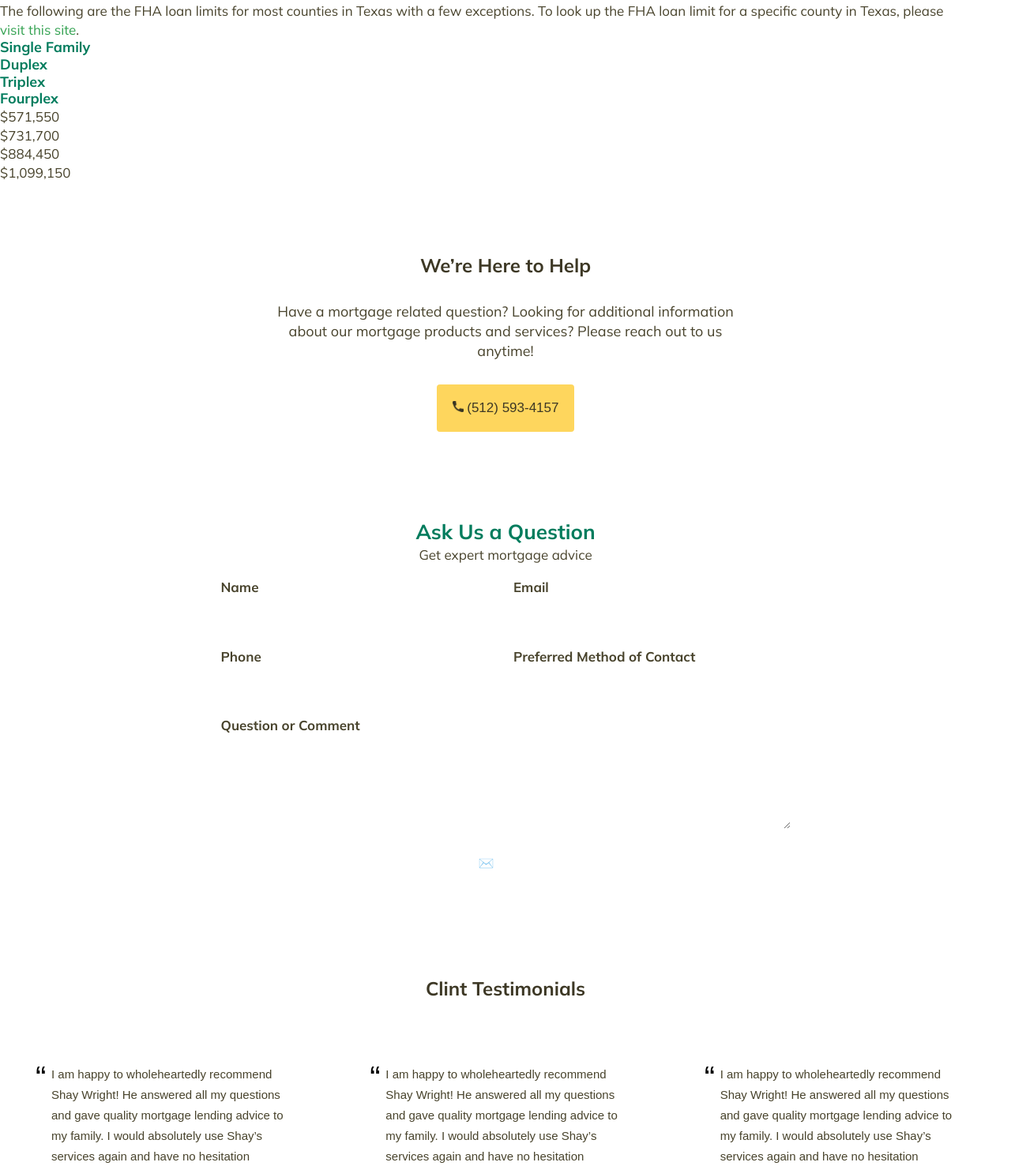
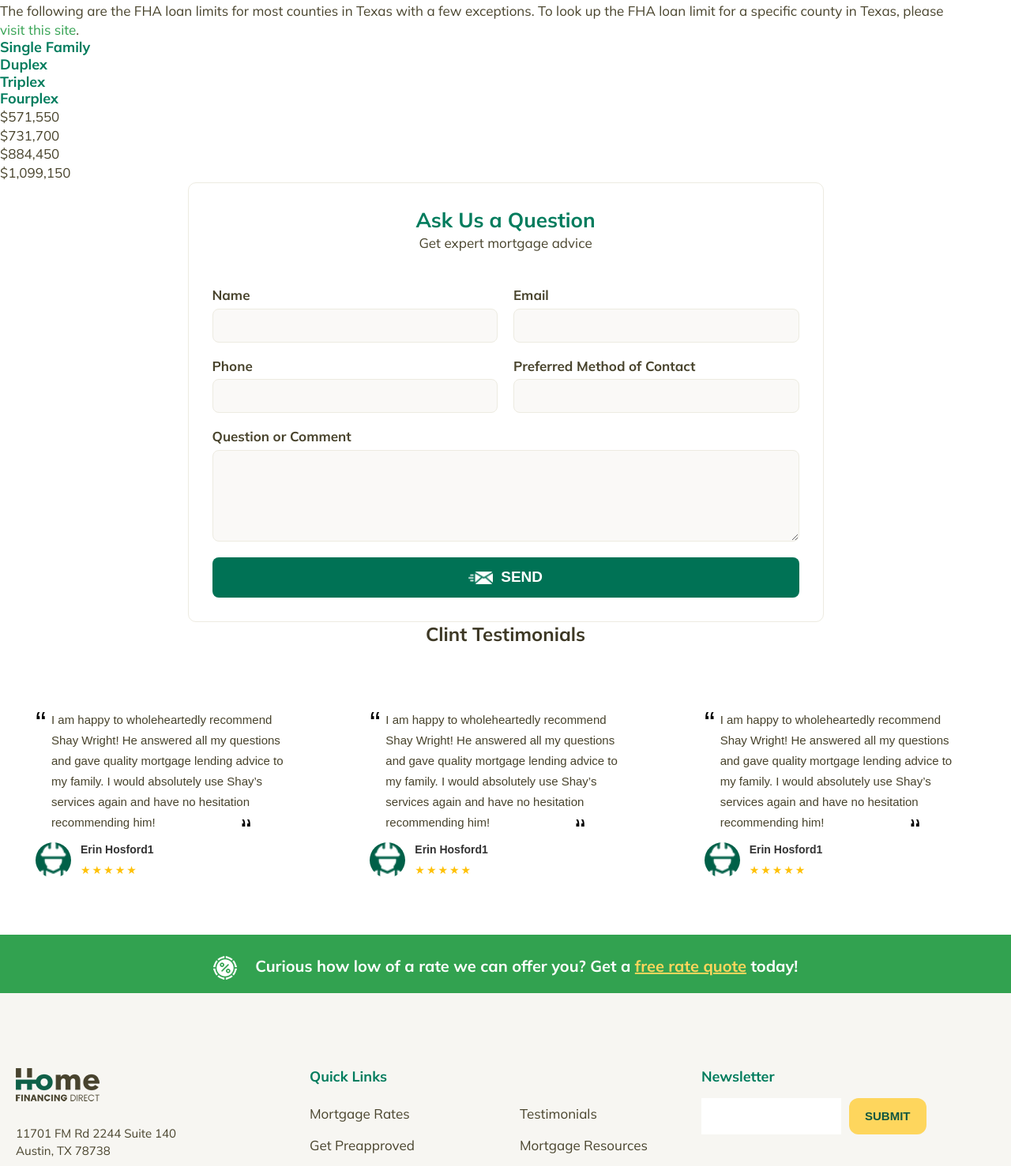
Before and after one commit to DreamLabIt/Financing-Direct, a PHP site: page / in a window 1280 px wide. Shown: the part 2508-3985 px from the top of the page at 79% size. Run offline with PHP 8.4, Linux system fonts and the light colour scheme.

Commit message:
form update

```diff
--- a/assets/style.css
+++ b/assets/style.css
@@ -553,21 +553,13 @@ label {
 
 /* ====== Mortgages style end ====== */
 
-
-/* ====== form section ===== */
-.common-wrap-form{
-   padding-top: 90px;
-   padding-bottom: 90px;
-   max-width: 805px;
-   margin: 0 auto;
-}
-.common-wrap-form .help{
+/* .common-form-wrap .help{
    max-width: 600px;
    margin: 0 auto;
    text-align: center;
    margin-bottom: 80px;
 
-}
+
    .common-wrap-form .help p{
    font-size: 18px;
    line-height: 25px;
@@ -577,29 +569,44 @@ label {
    .common-wrap-form .help img{
       max-width: 14px;
     }
-.form-box {
+*/
+
+
+/* ====== Common form section ===== */
+.common-form-section{
+  padding-top: 90px;
+  padding-bottom: 90px;
+  max-width: 805px;
+  margin: 0 auto;
   background: #ffffff;
-      border: 1px solid var(--border-color);
+  border: 1px solid #EDEBE1;
   border-radius: 10px;
   padding: 30px;
 }
 
-    .form-box form {
+.common-form-content {
+    padding-bottom: 40px;
+  }
+.common-form-content p{
+  margin-bottom: 5px;
+}
+
+.common-form-wrap form {
   display: grid;
   grid-template-columns: repeat(2, 1fr);
   gap: 20px;
 }
 
-    .form-group {
+.common-form-wrap .common-form-group {
   display: flex;
   flex-direction: column;
 }
 
-    .form-group.full {
-      grid-column: 1 / -1; /* full width row */
+.common-form-wrap .common-form-group.wrap {
+  grid-column: 1 / -1;
 }
 
-   .form-box label {
+.common-form-wrap label {
   font-size: 17px;
   margin-bottom: 6px;
   font-weight: bold;
@@ -607,35 +614,44 @@ label {
   text-align: left;
 }
 
-    input,
+.common-form-wrap input,
 textarea {
   padding: 12px;
   font-size: 15px;
-      border: 1px solid var(--border-color);
+  border: 1px solid #EDEBE1;
   border-radius: 8px;
-      background-color: var(--background-gray);
+  background-color: #FAF9F7;
   resize: vertical;
 }
+.common-form-wrap input:focus{
+  outline: none;
+}
 
-    .submit-btn {
+.common-form-wrap button {
   grid-column: 1 / -1;
   padding: 14px;
-      background-color: var(--background-green-light);
+  background-color: #007255;
   color: white;
   border: none;
   border-radius: 8px;
   font-weight: bold;
-      font-size: 16px;
+  font-size: 19px;
+  line-height: 22.8px;
   cursor: pointer;
-      display: flex;
-      justify-content: center;
-      align-items: center;
-      gap: 8px;
+  transition: 0.3s ease-in;
+}
+.common-form-wrap img{
+  width: 36px;
+  vertical-align: middle;
+  padding-right: 5px;
 }
 
-    .submit-btn:hover {
+.common-form-wrap button:hover {
   background-color: #015a3b;
 }
+
+
+/* ====== Common form section end ===== */
 
 
 
--- a/form.php
+++ b/form.php
@@ -1,36 +1,40 @@
-<div class="common-wrap common-wrap-form">
+<!-- <div class="common-wrap common-wrap-form">
   <div class="help">
     <h3 class="title">We’re Here to Help</h3>
     <p>Have a mortgage related question? Looking for additional information about our mortgage products and services? Please reach out to us anytime!</p>
     <button class="btn"><img src="./assets/images/phone-icon.png" alt=""> (512) 593-4157</button>
   </div>
- <div class="form-box d-flex flex-col gap-20">
-  <div class="form-title text-center">
+
+ </div> -->
+
+<section class="common-form-section">
+  <div class="common-form-wrap d-flex flex-col">
+    <div class="common-form-content text-center">
       <h2>Ask Us a Question</h2>
       <p>Get expert mortgage advice</p>
     </div>
     <form>
-        <div class="form-group">
+      <div class="common-form-group">
         <label for="name">Name</label>
         <input type="text" id="name">
       </div>
-        <div class="form-group">
+      <div class="common-form-group">
         <label for="email">Email</label>
         <input type="email" id="email">
       </div>
-        <div class="form-group">
+      <div class="common-form-group">
         <label for="phone">Phone</label>
         <input type="text" id="phone">
       </div>
-        <div class="form-group">
+      <div class="common-form-group">
         <label for="contact">Preferred Method of Contact</label>
         <input type="text" id="contact" >
       </div>
-        <div class="form-group full">
+      <div class="common-form-group wrap">
         <label for="message">Question or Comment</label>
         <textarea id="message" rows="5"></textarea>
       </div>
-        <button type="submit" class="submit-btn">✉️ SEND</button>
+      <button type="submit" class="submit-btn"><img src="./assets/images/send-icon.png" alt="send icon"> SEND</button>
     </form>
   </div>
- </div>
+</section>
```
Lines whose indentation alone changed are shown as unchanged.
